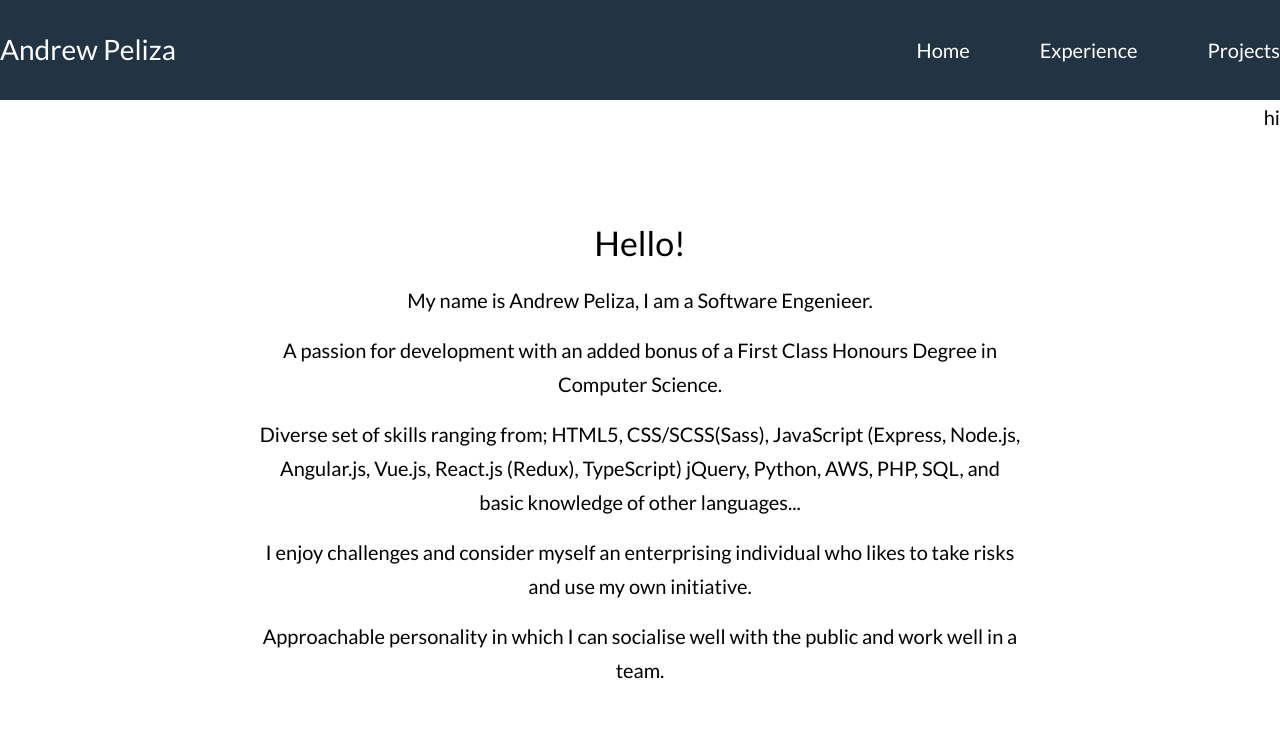
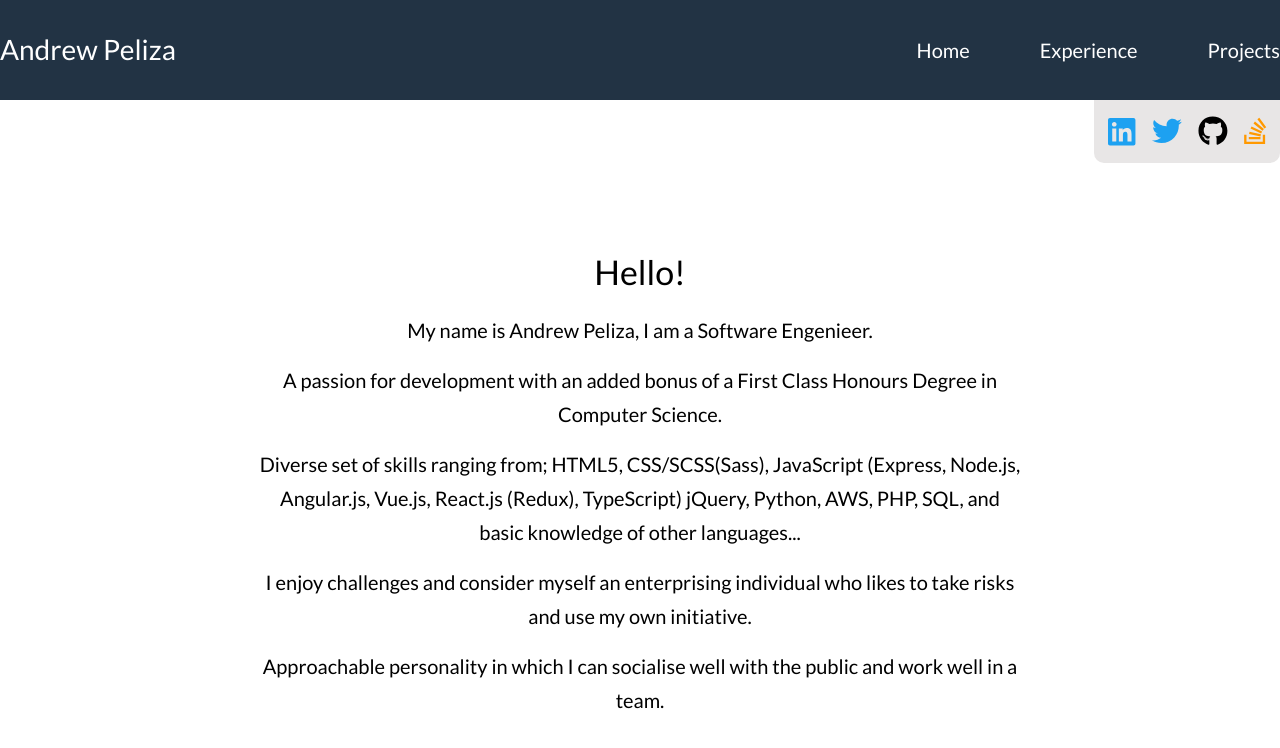
Before and after one commit to jbrearley/El_Site, a React (Create React App) app: page / in a window 1280 px wide. Shown: the top 748 px of the page. Built offline with nearby package versions, Linux system fonts and the light colour scheme.

Commit message:
Banner fixes, also implemented a timeline for the experience page.

```diff
--- a/package.json
+++ b/package.json
@@ -10,7 +10,8 @@
     "react": "^16.12.0",
     "react-dom": "^16.12.0",
     "react-router-dom": "^5.1.2",
-    "react-scripts": "3.3.0"
+    "react-scripts": "3.3.0",
+    "vertical-timeline-component-for-react": "^1.0.6"
   },
   "scripts": {
     "start": "react-scripts start",
--- a/src/components/Banner/Banner.js
+++ b/src/components/Banner/Banner.js
@@ -4,9 +4,55 @@ import './Banner.scss';
 
 const Banner = () => {
   return (
-    <section>
+    <section className='section-banner'>
       <div className='wrapper flex to-end'>
-        <p>hi</p>
+        <ul className='banner-ul'>
+          <li>
+            <a
+              href='https://www.linkedin.com/in/andrewpeliza'
+              target='_blank'
+              rel='noopener noreferrer'
+            >
+              <i
+                className='fab fa-linkedin fa-lg banner-fa-res'
+                style={{ color: '#1DA1F1' }}
+              ></i>
+            </a>
+          </li>
+          <li>
+            <a
+              href='https://twitter.com/APeliza'
+              target='_blank'
+              rel='noopener noreferrer'
+            >
+              <i
+                className='fab fa-twitter fa-lg'
+                style={{ color: '#1DA1F1' }}
+              ></i>
+            </a>
+          </li>
+          <li>
+            <a
+              href='https://github.com/ElAndy94'
+              target='_blank'
+              rel='noopener noreferrer'
+            >
+              <i className='fab fa-github fa-lg'></i>
+            </a>
+          </li>
+          <li>
+            <a
+              href='https://stackoverflow.com/users/4920343/andrew?tab=profile'
+              target='_blank'
+              rel='noopener noreferrer'
+            >
+              <i
+                className='fab fa-stack-overflow fa-lg'
+                style={{ color: '#FF9900' }}
+              ></i>
+            </a>
+          </li>
+        </ul>
       </div>
     </section>
   );
--- a/src/components/Banner/Banner.scss
+++ b/src/components/Banner/Banner.scss
@@ -0,0 +1,29 @@
+@import '../../sass/base';
+
+.section-banner {
+  div {
+    .banner-ul {
+      background-color: #e8e6e6;
+      display: flex;
+      padding: 16px 6px;
+      border-radius: 0 0 10px 10px;
+
+      @media (max-width: $mediaTabletWidth) {
+        margin-right: 12px;
+      }
+
+      li {
+        padding: 0 8px;
+
+        a,
+        .banner-fa-res {
+          font-size: 1.15em;
+
+          @media (min-width: $mediaTabletWidth) {
+            font-size: 1.4em;
+          }
+        }
+      }
+    }
+  }
+}
--- a/src/containers/Experience/Experience.js
+++ b/src/containers/Experience/Experience.js
@@ -1,11 +1,119 @@
 import React from 'react';
+import { Timeline, TimelineItem } from 'vertical-timeline-component-for-react';
 
 const Experience = () => (
   <section className='section'>
     <div className='wrapper'>
       <article>
-        <h2>Experience</h2>
-        <p>The experience page info</p>
+        <Timeline lineColor={'#ddd'}>
+          <TimelineItem
+            key='001'
+            dateText='March 2019 – Present'
+            style={{ color: '#e86971' }}
+          >
+            <h3 className='padding-bottom-sm'>
+              Frontend Developer, Think Money Group
+            </h3>
+            <p>
+              Est incididunt sint eu minim dolore mollit velit velit commodo ex
+              nulla exercitation. Veniam velit adipisicing anim excepteur
+              nostrud magna nostrud aliqua dolor. Sunt aute est duis ut nulla
+              officia irure reprehenderit laborum fugiat dolore in elit.
+              Adipisicing do qui duis Lorem est.
+            </p>
+            <p>
+              Est incididunt sint eu minim dolore mollit velit velit commodo ex
+              nulla exercitation. Veniam velit adipisicing anim excepteur
+              nostrud magna nostrud aliqua dolor. Sunt aute est duis ut nulla
+              officia irure reprehenderit laborum fugiat dolore in elit.
+              Adipisicing do qui duis Lorem est.
+            </p>
+            <p>
+              Est incididunt sint eu minim dolore mollit velit velit commodo ex
+              nulla exercitation. Veniam velit adipisicing anim excepteur
+              nostrud magna nostrud aliqua dolor. Sunt aute est duis ut nulla
+              officia irure reprehenderit laborum fugiat dolore in elit.
+              Adipisicing do qui duis Lorem est.
+            </p>
+          </TimelineItem>
+          <TimelineItem
+            key='002'
+            dateText='04/2009 – 11/2010'
+            dateInnerStyle={{ background: '#61b8ff', color: '#000' }}
+            bodyContainerStyle={{
+              background: '#ddd',
+              padding: '20px',
+              borderRadius: '8px',
+              boxShadow: '0.5rem 0.5rem 2rem 0 rgba(0, 0, 0, 0.2)'
+            }}
+          >
+            <h3 className='padding-bottom-sm' style={{ color: '#61b8ff' }}>
+              Title, Company
+            </h3>
+            <p>
+              Est incididunt sint eu minim dolore mollit velit velit commodo ex
+              nulla exercitation. Veniam velit adipisicing anim excepteur
+              nostrud magna nostrud aliqua dolor. Sunt aute est duis ut nulla
+              officia irure reprehenderit laborum fugiat dolore in elit.
+              Adipisicing do qui duis Lorem est.
+            </p>
+            <p>
+              Est incididunt sint eu minim dolore mollit velit velit commodo ex
+              nulla exercitation. Veniam velit adipisicing anim excepteur
+              nostrud magna nostrud aliqua dolor. Sunt aute est duis ut nulla
+              officia irure reprehenderit laborum fugiat dolore in elit.
+              Adipisicing do qui duis Lorem est.
+            </p>
+          </TimelineItem>
+          <TimelineItem
+            key='003'
+            dateText='08/2008 – 11/2008'
+            dateInnerStyle={{ background: 'rgb(150, 150, 150)' }}
+          >
+            <h3 className='padding-bottom-sm'>Title, Company</h3>
+            <p>
+              Est incididunt sint eu minim dolore mollit velit velit commodo ex
+              nulla exercitation. Veniam velit adipisicing anim excepteur
+              nostrud magna nostrud aliqua dolor. Sunt aute est duis ut nulla
+              officia irure reprehenderit laborum fugiat dolore in elit.
+              Adipisicing do qui duis Lorem est.
+            </p>
+            <p>
+              Est incididunt sint eu minim dolore mollit velit velit commodo ex
+              nulla exercitation. Veniam velit adipisicing anim excepteur
+              nostrud magna nostrud aliqua dolor. Sunt aute est duis ut nulla
+              officia irure reprehenderit laborum fugiat dolore in elit.
+              Adipisicing do qui duis Lorem est.
+            </p>
+          </TimelineItem>
+          <TimelineItem
+            key='004'
+            dateText='08/2008 – 11/2008'
+            dateInnerStyle={{ background: '#76bb7f' }}
+            bodyContainerStyle={{
+              background: '#ddd',
+              padding: '20px',
+              borderRadius: '8px',
+              boxShadow: '0.5rem 0.5rem 2rem 0 rgba(0, 0, 0, 0.2)'
+            }}
+          >
+            <h3 className='padding-bottom-sm'>Title, Company</h3>
+            <p>
+              Est incididunt sint eu minim dolore mollit velit velit commodo ex
+              nulla exercitation. Veniam velit adipisicing anim excepteur
+              nostrud magna nostrud aliqua dolor. Sunt aute est duis ut nulla
+              officia irure reprehenderit laborum fugiat dolore in elit.
+              Adipisicing do qui duis Lorem est.
+            </p>
+            <p>
+              Est incididunt sint eu minim dolore mollit velit velit commodo ex
+              nulla exercitation. Veniam velit adipisicing anim excepteur
+              nostrud magna nostrud aliqua dolor. Sunt aute est duis ut nulla
+              officia irure reprehenderit laborum fugiat dolore in elit.
+              Adipisicing do qui duis Lorem est.
+            </p>
+          </TimelineItem>
+        </Timeline>
       </article>
     </div>
   </section>
--- a/src/sass/_helpers.scss
+++ b/src/sass/_helpers.scss
@@ -28,3 +28,7 @@
     padding: 80px 0;
   }
 }
+
+.padding-bottom-sm {
+  padding-bottom: 12px;
+}
```
Also changed, not shown: 1 other file (tests, documents, lock files or other folders).
